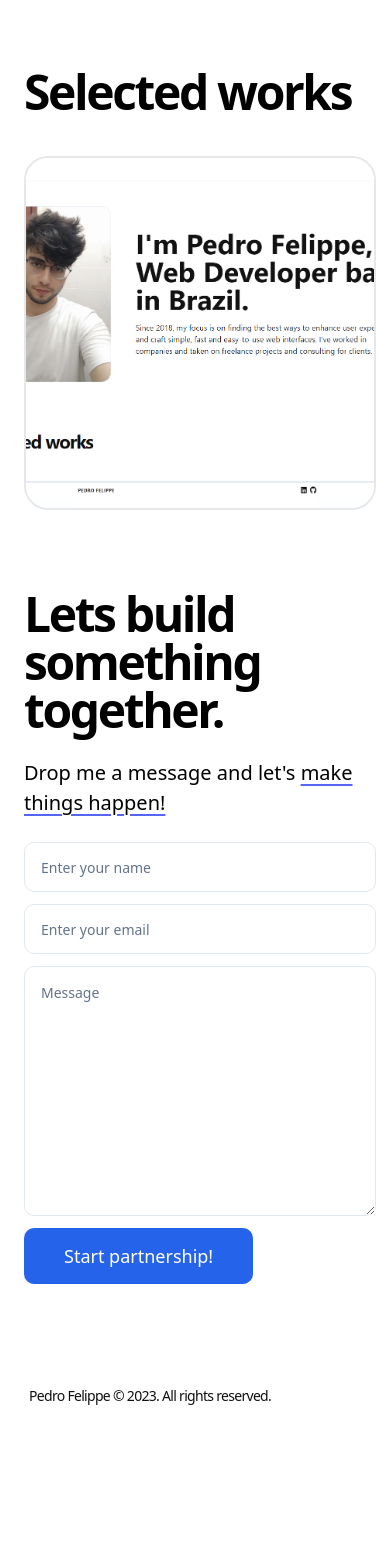
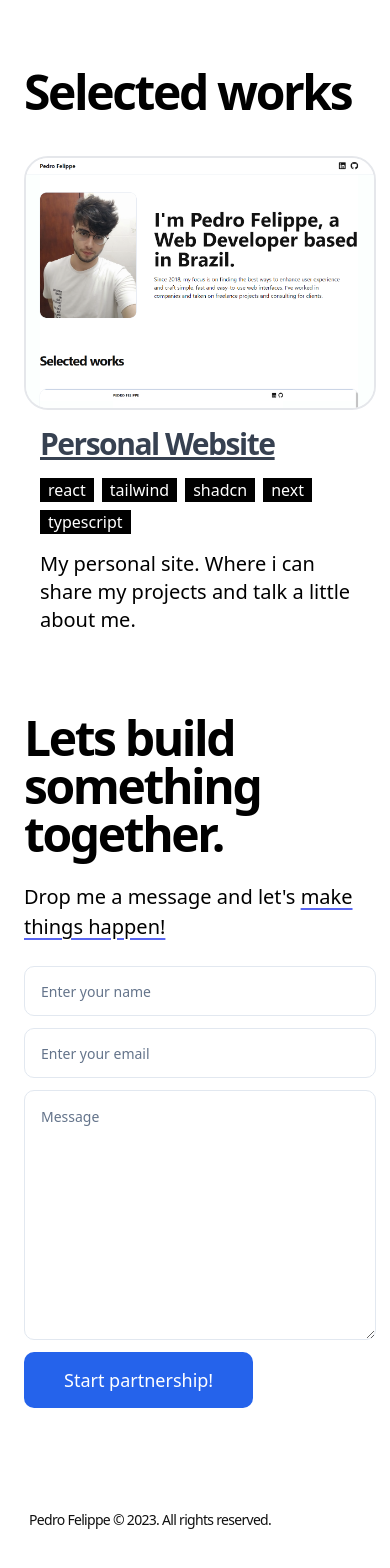
Before and after one commit to pefelippe/Portfolio, a Next.js app: page / in a window 390 px wide. Shown: the part 750-2318 px from the top of the page. Before the commit the page ends 2194 px from the top, so only its background shows below. Built offline with nearby package versions, Linux system fonts and the light colour scheme.

Commit message:
feat: work done for today

```diff
--- a/src/components/ProjectCard.tsx
+++ b/src/components/ProjectCard.tsx
@@ -27,17 +27,22 @@ function ProjectCard({
       className={`w-full flex flex-col gap-4  items-start text-center h-full overflow-hidden
     justify-start ${isEvenId ? "" : ""}`}
     >
-      <div className="min-h-fit w-full  overflow-hidden border-2  hover:border-blue rounded-3xl transition-all">
+      <div className="relative overflow-hidden border-2 rounded-3xl transition-all group">
         <Link href={link} target="_blank">
           <motion.img
             src={imgUrl}
             alt="card image"
-            className="object-cover flex-shrink-1 transition-all flex w-full max-h-[350px] md:max-h-[600px] shadow-2xl h-screen"
+            className="object-cover flex-shrink-1 transition-all flex w-full max-h-[250px] md:max-h-[600px] shadow-2xl h-screen"
           />
+          <div className="absolute h-full w-full inset-0 bg-stone-900 opacity-0 transition-opacity group-hover:opacity-90">
+            <div className="flex h-full w-full items-center justify-center text-white text-3xl">
+              Check live demo
+            </div>
+          </div>
         </Link>
       </div>
 
-      {/* <div className="flex flex-col  gap-4  rounded-sm max-w-3xl w-full items-start text-start justify-start">
+      <div className="flex flex-col  px-4 gap-4  rounded-sm max-w-3xl w-full items-start text-start justify-start">
         <Link
           href={link}
           target="_blank"
@@ -57,7 +62,7 @@ function ProjectCard({
           })}
         </div>
         <h3 className="max-w-3xl text-xl  ">{description}</h3>
-      </div> */}
+      </div>
     </div>
   );
 }
--- a/src/content/ContactContent.tsx
+++ b/src/content/ContactContent.tsx
@@ -10,7 +10,7 @@ function ContactContent() {
       initial={{ opacity: 0, y: 50 }}
       whileInView={{ opacity: 1, y: 0 }}
       transition={{ duration: 0.5 }}
-      className="flex flex-col mx-auto justify-center items-start  relative w-full h-full   gap-6"
+      className="flex flex-col mx-auto justify-center items-start  relative w-full h-full min-h-[70vh]  gap-6"
     >
       <h1 className="text-5xl  font-bold tracking-tighter">
         Lets build something together.
```
